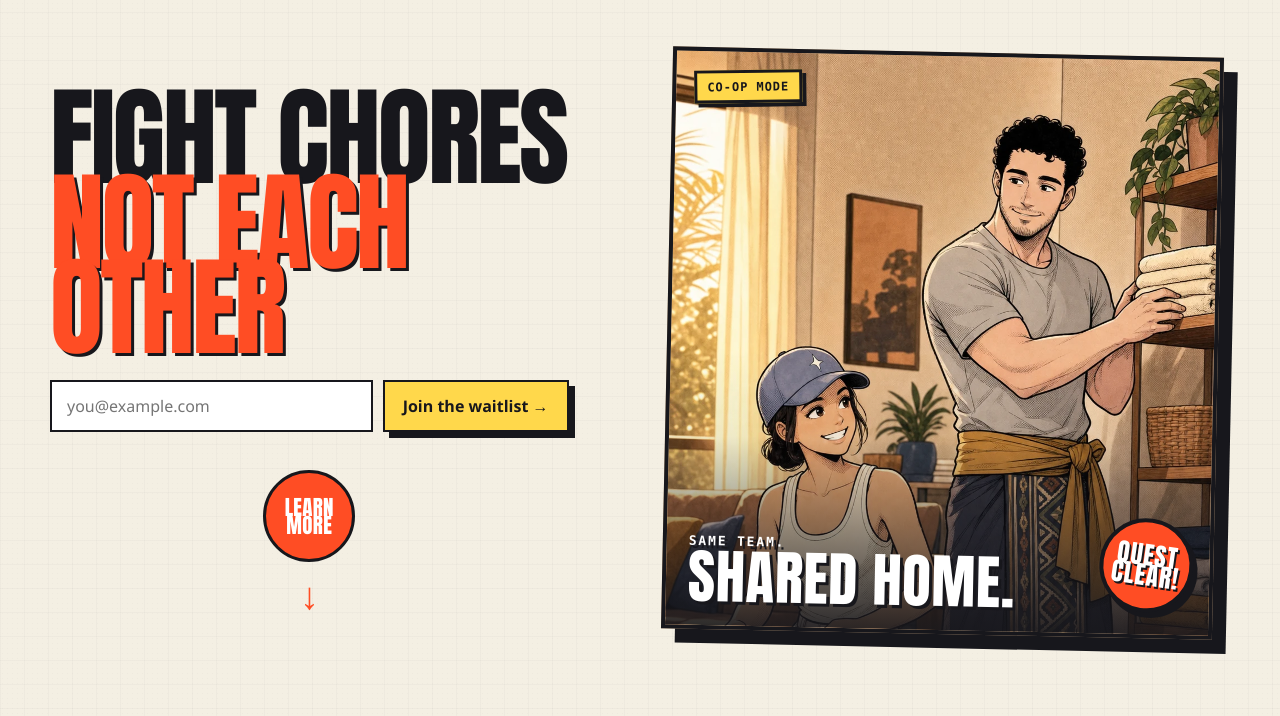
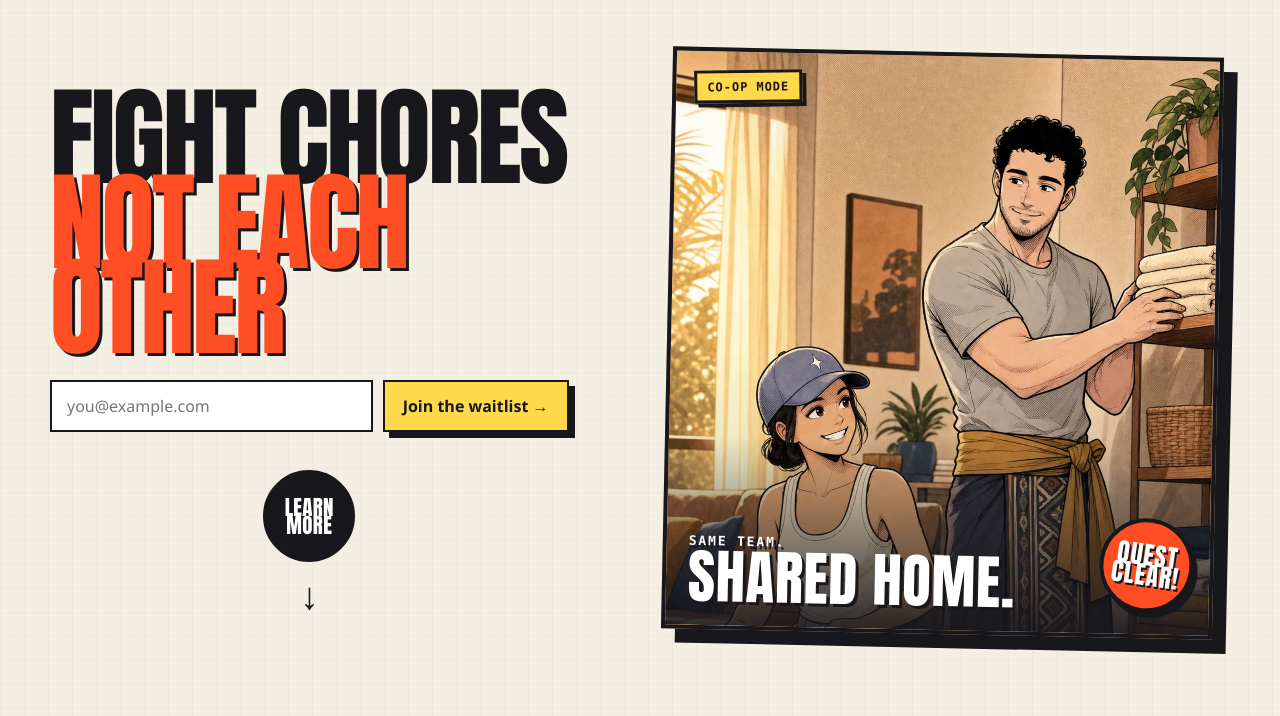
Before and after one commit to thesultanster/uchi-care, a plain HTML site: page waitlist/index.html in a window 1280 px wide. Shown: the part 84-800 px from the top of the page. Drawn offline with Linux system fonts and the light colour scheme; no server answers.

Commit message:
Neutralize learn more CTA

```diff
--- a/assets/waitlist.css
+++ b/assets/waitlist.css
@@ -217,7 +217,7 @@ h1 .strike {
   height: 92px;
   border: 3px solid var(--sumi);
   border-radius: 50%;
-  background: var(--orange);
+  background: var(--sumi);
   color: white;
   font-family: var(--display);
   font-size: 21px;
@@ -231,7 +231,7 @@ h1 .strike {
 
 .learn-more-arrow {
   margin-top: 17px;
-  color: var(--orange);
+  color: var(--sumi);
   font-family: var(--body);
   font-size: 38px;
   font-weight: 900;
@@ -240,7 +240,7 @@ h1 .strike {
 }
 
 .learn-more-link:hover .learn-more-circle {
-  background: var(--orange-dark);
+  background: var(--sumi-soft);
   transform: translateY(-2px);
 }
 
```
